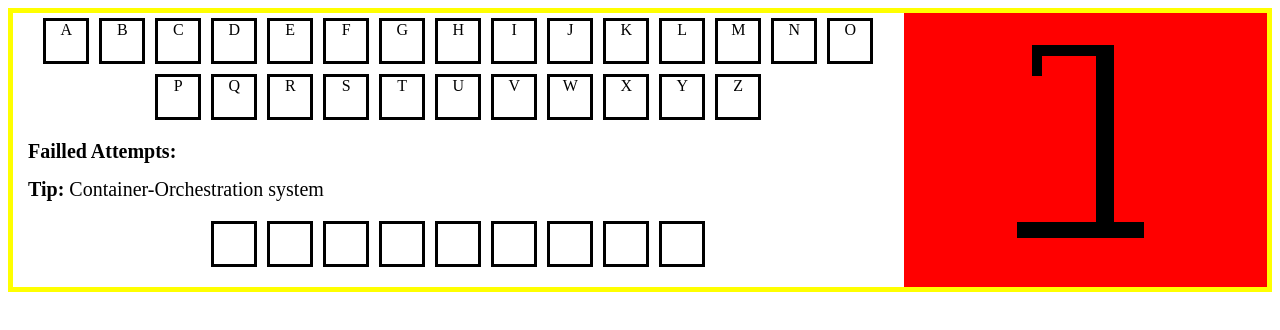
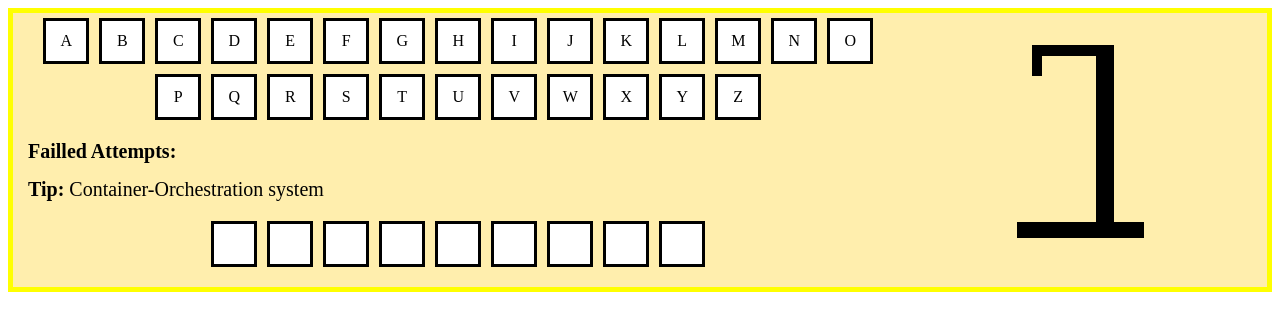
Before and after one commit to viniciusamaraal/angular-hangman, an Angular app: page / in a window 1280 px wide. Shown: the top 330 px of the page. Built offline with nearby package versions, Linux system fonts and the light colour scheme; data requests are answered from the project's data file.

Commit message:
css adjustments

```diff
--- a/src/app/app.component.css
+++ b/src/app/app.component.css
@@ -11,12 +11,13 @@ html, body {
 .container {
   border: 5px solid yellow;
   display: flex;
+  background-color: #ffeead;
 }
 
 .box-doll {
   flex-grow: 1;
   flex-basis: 200px;
-  background-color: red;
+
 }
 
 .box-interative {
--- a/src/app/app.component.html
+++ b/src/app/app.component.html
@@ -13,7 +13,7 @@
             </app-tip>
         </div>
         <div class="box-word">
-            <app-word [word]="word" [tip]="tip">
+            <app-word [word]="word">
             </app-word>
         </div>
     </div>
--- a/src/app/letter-box-selectable/letter-box-selectable.component.css
+++ b/src/app/letter-box-selectable/letter-box-selectable.component.css
@@ -1,10 +1,13 @@
 .letter-box {
+  display: flex;
   margin: 5px;
   width: 40px;
   height: 40px;
   text-align: center;
-  vertical-align: middle;
+  align-items: center;
+  justify-content: center;
   border-style: solid;
+  background-color: white;
 }
 
 .letter-box:hover {
--- a/src/app/letter-box/letter-box.component.css
+++ b/src/app/letter-box/letter-box.component.css
@@ -1,8 +1,10 @@
 .letter-box {
+  display: flex;
+  align-items: center;
+  justify-content: center;
   margin: 5px;
   width: 40px;
   height: 40px;
-  text-align: center;
-  vertical-align: middle;
   border-style: solid;
+  background-color: white;
 }
--- a/src/app/word/word.component.ts
+++ b/src/app/word/word.component.ts
@@ -9,11 +9,9 @@ import { LetterModel } from '../letter-box/letter.model';
 export class WordComponent implements OnInit {
 
   @Input() word: LetterModel[];
-  @Input() tip: string;
 
   constructor() { }
 
   ngOnInit() {
-    console.log(this.word);
   }
 }
```
